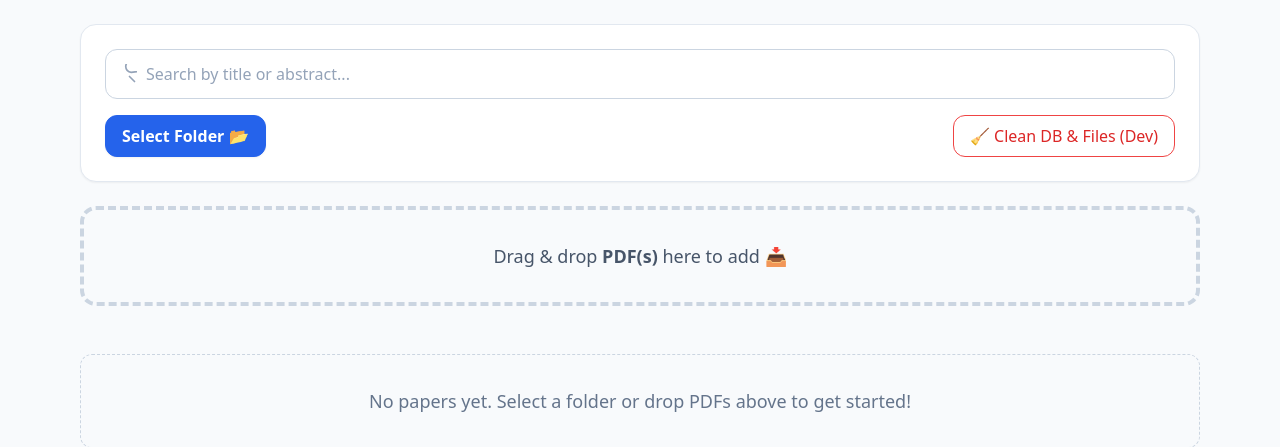
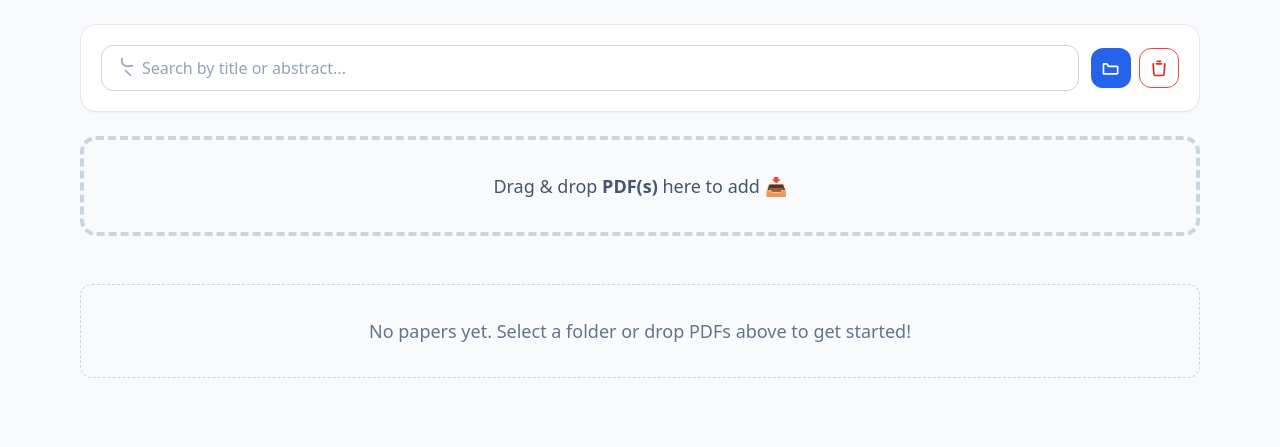
Before and after one commit to kazisr/PaperShelf, a FastAPI app: page / in a window 1280 px wide. Shown: the part 57-504 px from the top of the page. Run offline with FastAPI, Linux system fonts and the light colour scheme; data that the repository does not hold is empty; some libraries are stand-ins or nearby versions.

Commit message:
almost stable

```diff
--- a/templates/index.html
+++ b/templates/index.html
@@ -1,79 +1,72 @@
 {% extends "base.html" %} {% block title %}PaperShelf Library{% endblock %} {%
 block content %}
 
-<!-- Top panel -->
-<div
-  class="bg-white dark:bg-slate-800 border border-slate-200 dark:border-slate-700 shadow-sm rounded-2xl p-6 mb-6"
->
-  <!-- Search -->
-  <form method="get" class="flex gap-3 mb-4">
-    <div class="relative flex-1">
-      <svg
-        class="w-5 h-5 text-slate-400 absolute left-3 top-1/2 -translate-y-1/2"
-        xmlns="http://www.w3.org/2000/svg"
-        fill="none"
-        viewBox="0 0 24 24"
-        stroke="currentColor"
-        aria-hidden="true"
-      >
-        <path
-          stroke-linecap="round"
-          stroke-linejoin="round"
-          stroke-width="2"
-          d="M21 21l-6-6m2-5a7 7 7 0 11-14 0 7 7 0 0114 0z"
-        />
+<!-- Top panel (redesigned, all features preserved) -->
+<div class="rounded-2xl border border-slate-200 dark:border-slate-700 bg-white/90 dark:bg-slate-900/80 shadow-sm p-4 md:p-5 mb-6 backdrop-blur supports-[backdrop-filter]:backdrop-blur">
+  <div class="flex flex-col gap-4">
+    <!-- Row: Search + Actions -->
+    <div class="flex items-center gap-3">
+      <!-- Search (GET form) -->
+      <form method="get" class="relative flex-1 min-w-0">
+        <svg class="w-5 h-5 text-slate-400 dark:text-slate-400 absolute left-3 top-1/2 -translate-y-1/2" xmlns="http://www.w3.org/2000/svg" fill="none" viewBox="0 0 24 24" stroke="currentColor" aria-hidden="true">
+          <path stroke-linecap="round" stroke-linejoin="round" stroke-width="2" d="M21 21l-6-6m2-5a7 7 7 0 11-14 0 7 7 0 0114 0z" />
         </svg>
         <input
           name="q"
           value="{{ q }}"
           placeholder="Search by title or abstract..."
-        class="w-full border border-slate-300 dark:border-slate-600 rounded-xl pl-10 pr-4 py-3 text-slate-800 dark:text-slate-100 bg-white dark:bg-slate-800 placeholder:text-slate-400 focus:ring-2 focus:ring-blue-500 focus:border-blue-500 outline-none transition"
+          class="w-full rounded-xl border border-slate-300 dark:border-slate-600 bg-white dark:bg-slate-800 pl-10 pr-4 py-2.5 text-slate-800 dark:text-slate-100 placeholder:text-slate-400 focus:ring-2 focus:ring-blue-500 focus:border-blue-500 outline-none transition"
           oninput="liveSearch(this.value)"
         />
-    </div>
       </form>
 
-  <!-- Toolbar -->
-  <div class="flex items-center justify-between flex-wrap gap-4">
+      <!-- Actions: Folder (label for #folderPicker) + Clean DB (POST form) -->
+      <div class="flex items-center gap-2 shrink-0">
+        <!-- Select Folder (icon-only button via label) -->
+        <label for="folderPicker" class="inline-flex items-center justify-center w-10 h-10 rounded-xl bg-blue-600 hover:bg-blue-700 text-white shadow-sm cursor-pointer transition" title="Select Folder" aria-label="Select Folder">
+          <svg xmlns="http://www.w3.org/2000/svg" class="w-5 h-5" fill="none" viewBox="0 0 24 24" stroke="currentColor" stroke-width="2" aria-hidden="true">
+            <path stroke-linecap="round" stroke-linejoin="round" d="M3 7h4l2 3h10a1 1 0 011 1v7a1 1 0 01-1 1H3V7z" />
+          </svg>
+        </label>
+        <input id="folderPicker" type="file" webkitdirectory directory multiple hidden />
+
+        <!-- Clean DB (icon-only POST) -->
+        <form method="post" action="/dev/clean" class="shrink-0" title="Clean DB &amp; Files" aria-label="Clean DB &amp; Files">
+          <button class="inline-flex items-center justify-center w-10 h-10 rounded-xl border border-red-500 text-red-600 hover:bg-red-50 dark:hover:bg-red-900/20 transition">
+            <svg xmlns="http://www.w3.org/2000/svg" class="w-5 h-5" fill="none" viewBox="0 0 24 24" stroke="currentColor" stroke-width="2" aria-hidden="true">
+              <path stroke-linecap="round" stroke-linejoin="round" d="M19 7l-.867 12.142A2 2 0 0116.138 21H7.862a2 2 0 01-1.995-1.858L5 7m5-3h4m-5 3h6" />
+            </svg>
+          </button>
+        </form>
+      </div>
+    </div>
+
+    <!-- Row: Progress (hidden by default; shown during uploads, compact modern UI) -->
+    <div id="progressWrap" class="hidden w-full">
       <div class="flex items-center gap-3">
-      <label
-        for="folderPicker"
-        class="inline-flex items-center gap-2 px-4 py-2 rounded-xl border border-blue-600 text-white bg-blue-600 hover:bg-blue-700 font-semibold shadow-sm cursor-pointer transition"
-      >
-        Select Folder 📂
-      </label>
-      <input
-        id="folderPicker"
-        type="file"
-        webkitdirectory
-        directory
-        multiple
-        hidden
-      />
+        <div class="relative flex-1 w-full">
+          <!-- Header row: spinner + filename (left) and percentage (right) -->
+          <div class="flex items-center justify-between mb-1">
+            <div class="flex items-center gap-2 min-w-0">
+              <!-- CSS spinner (no external icons) -->
+              <span class="inline-block w-4 h-4 border-2 border-blue-500 border-t-transparent rounded-full animate-spin"></span>
+              <span id="progressFile" class="truncate text-sm text-slate-700 dark:text-slate-200">Preparing…</span>
+            </div>
+            <span id="progressPct" class="text-xs font-semibold text-slate-500 dark:text-slate-400">0%</span>
+          </div>
 
-      <div id="progressWrap" class="hidden min-w-[260px] ml-1">
-        <div class="text-sm text-slate-600 dark:text-slate-300 mb-1">
-          <span id="progressText">Preparing…</span>
+          <!-- Slim progress bar -->
+          <div class="h-1.5 w-full rounded-full bg-slate-200 dark:bg-slate-700 overflow-hidden">
+            <div id="progressBar" class="h-full rounded-full transition-[width] duration-300 bg-gradient-to-r from-blue-500 to-indigo-500" style="width:0%"></div>
           </div>
-        <div
-          class="w-64 bg-slate-200 dark:bg-slate-700 rounded-full h-2 overflow-hidden shadow-inner"
-        >
-          <div
-            id="progressBar"
-            class="h-2 bg-blue-600 rounded-full transition-all duration-300"
-            style="width:0%"
-          ></div>
+
+          <!-- Counter (tiny text) -->
+          <div class="mt-1 text-[10px] leading-4 text-slate-400 dark:text-slate-500">
+            <span id="progressCounter">0/0</span>
           </div>
         </div>
       </div>
-
-    <form method="post" action="/dev/clean" class="shrink-0">
-      <button
-        class="px-4 py-2 rounded-xl border border-red-500 text-red-600 hover:bg-red-50 dark:hover:bg-red-900/20 font-medium transition"
-      >
-        🧹 Clean DB & Files (Dev)
-      </button>
-    </form>
+    </div>
   </div>
 </div>
 
@@ -113,13 +106,26 @@ block content %}
 <script>
   const folderPicker = document.getElementById('folderPicker');
   const progressWrap = document.getElementById('progressWrap');
-  const progressText = document.getElementById('progressText');
   const progressBar  = document.getElementById('progressBar');
 
   function setProgress(done, total, name) {
     const pct = total ? Math.round((done / total) * 100) : 0;
-    if (progressText) progressText.textContent = `Uploading ${done}/${total}${name ? ' – ' + name : ''}`;
-    if (progressBar)  progressBar.style.width = pct + '%';
+    if (progressBar) {
+      progressBar.style.width = pct + '%';
+      progressBar.setAttribute('aria-valuenow', String(pct));
+      progressBar.setAttribute('aria-valuemin', '0');
+      progressBar.setAttribute('aria-valuemax', '100');
+      progressBar.setAttribute('role', 'progressbar');
+    }
+
+    const pctEl = document.getElementById('progressPct');
+    if (pctEl) pctEl.textContent = pct + '%';
+
+    const counterEl = document.getElementById('progressCounter');
+    if (counterEl) counterEl.textContent = `${done}/${total}`;
+
+    const fileEl = document.getElementById('progressFile');
+    if (fileEl) fileEl.textContent = name || '';
   }
   function showProgress(show) {
     if (!progressWrap) return;
```
Also changed, not shown: templates/_paper_card.html (+39 -10 lines). Lines whose indentation alone changed are shown as unchanged.
